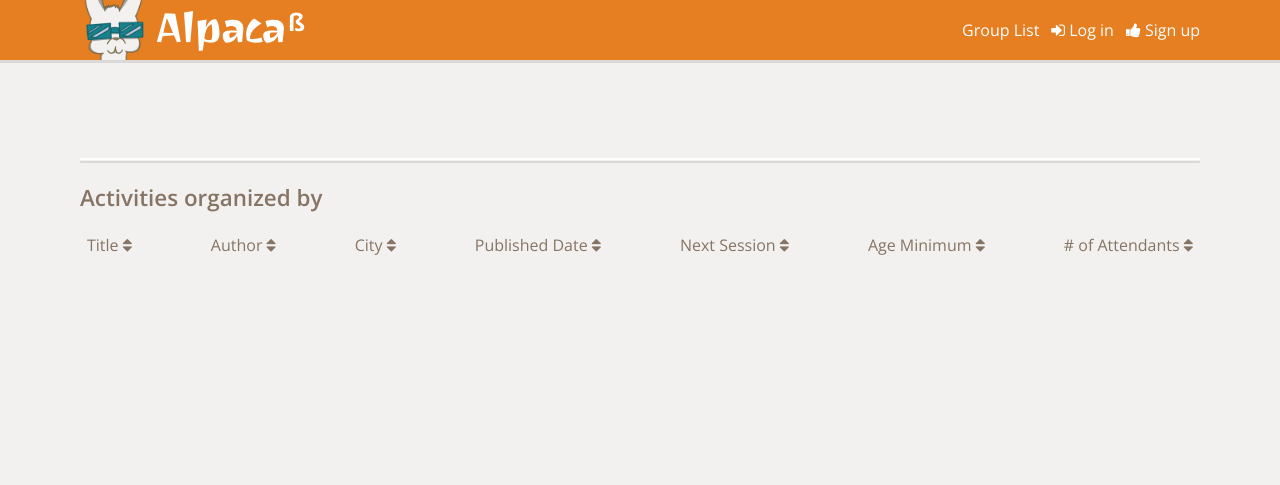
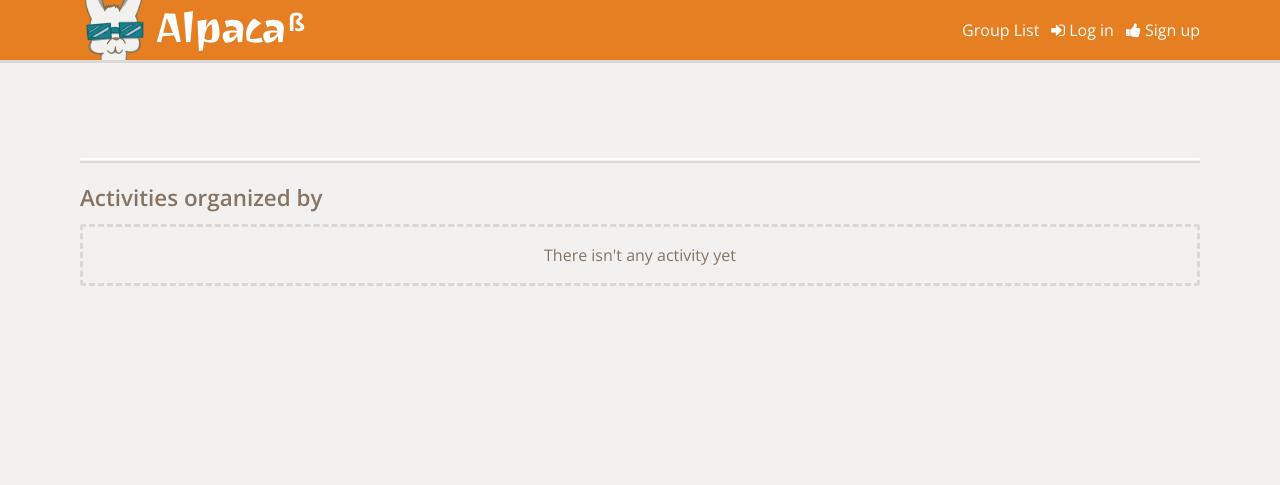
Before and after one commit to Sirikon/WarLlama, a Django app: template src/Alpaca/templates/Alpaca/user-profile/user-profile.html in a window 1280 px wide. Shown: the top 485 px of the page. Run offline with Django 3.2, Linux system fonts and the light colour scheme; the template is opened without the code that fills it: values that come from a table or form of the project are taken from there, others are empty; style sheets or scripts are compiled from the project's sources; parts of the project's set-up code (start-up, migrations or seed data) failed here and were passed over; some libraries are stand-ins or nearby versions.

Commit message:
User profile now with 'empty' message

```diff
--- a/src/Alpaca/templates/Alpaca/user-profile/user-profile.html
+++ b/src/Alpaca/templates/Alpaca/user-profile/user-profile.html
@@ -27,11 +27,15 @@
 
     <div class="al-section-title">Activities organized by {{ looking_at_user.username }}</div>
 
-    {% include "../shared/visuals/_order-bar.html" %}
+    {% if activity_list %}
+        {% include "../shared/visuals/_order-bar.html" %}
+    {% endif %}
 
     <div class="al-activity-list">
         {% for activity in activity_list %}
             {% include "../shared/visuals/_activity-card.html" %}
+        {% empty %}
+            {% include "../shared/visuals/_empty.html" with message="There isn't any activity yet" %}
         {% endfor %}
     </div>
 
```
